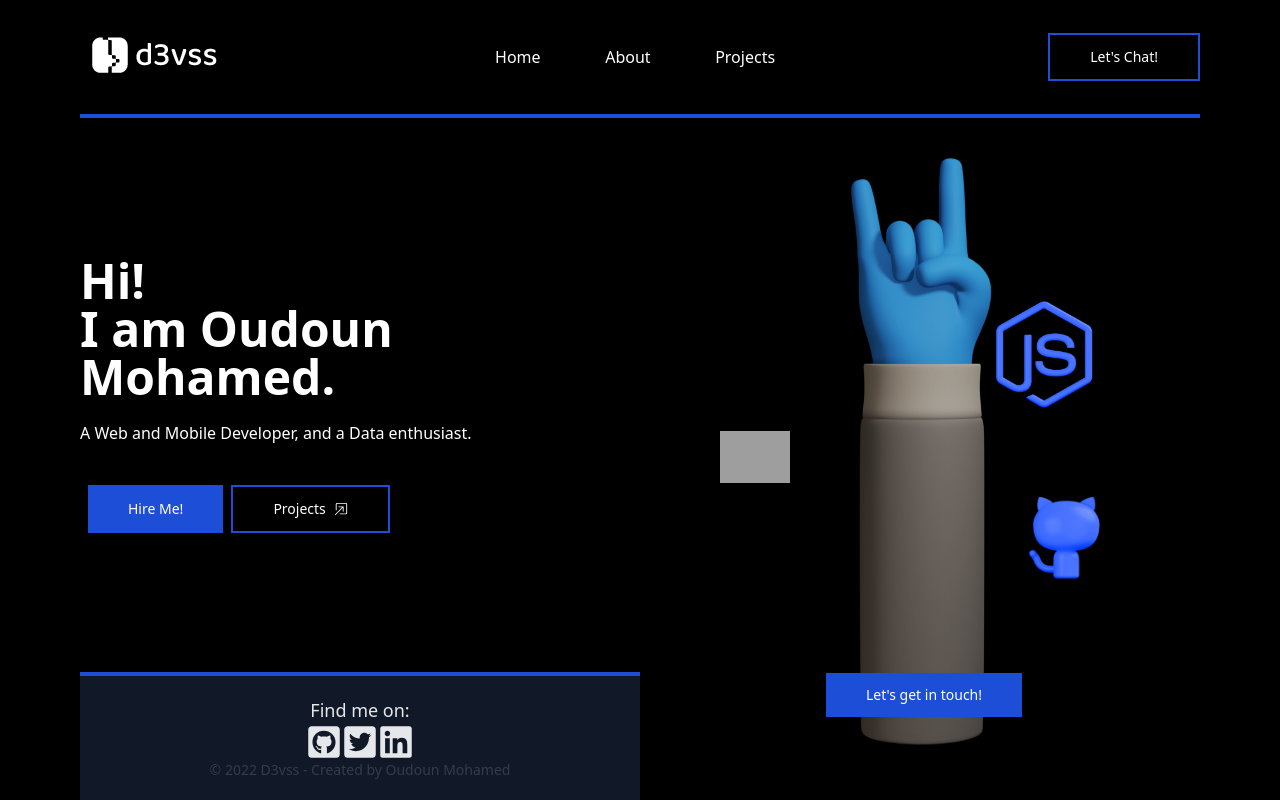
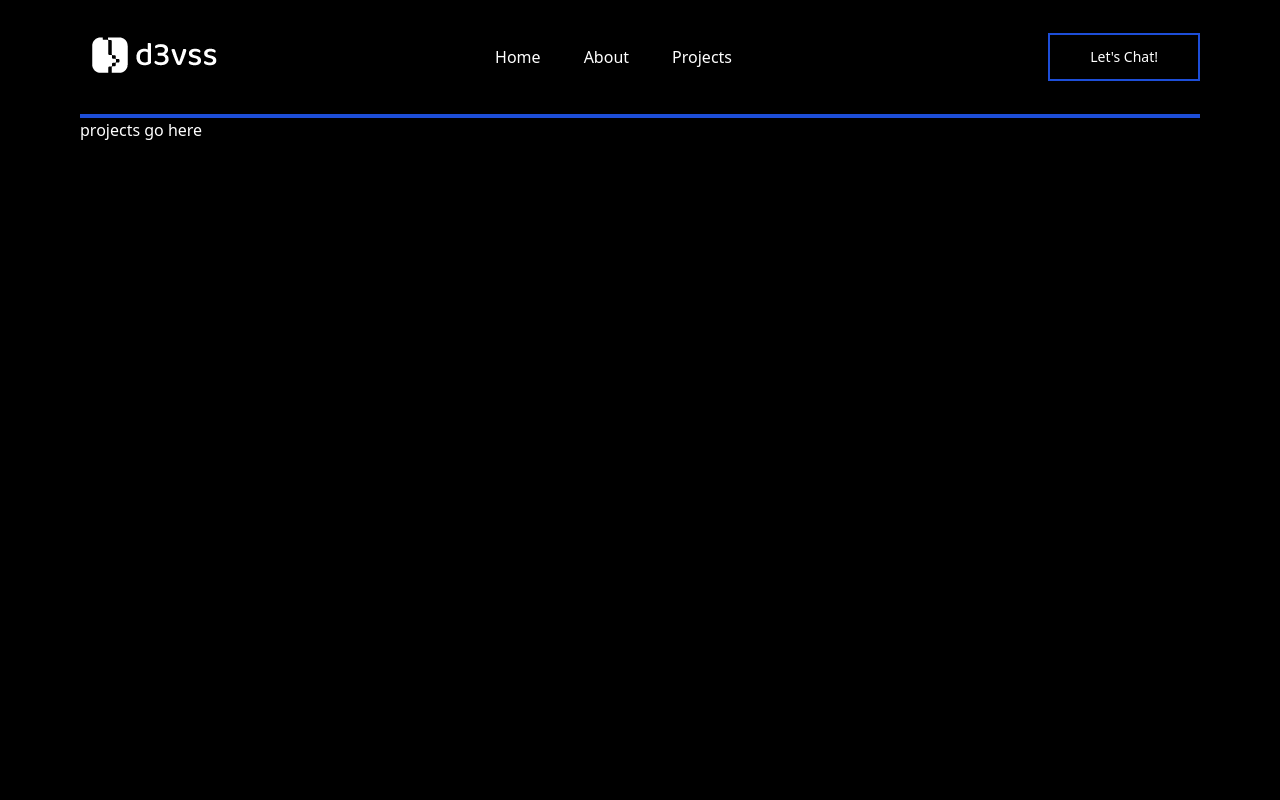
Before and after one commit to D3vss/portfolio-react.js, a React (Create React App) app: page /projects in a window 1280 px wide. Built offline with nearby package versions, Linux system fonts and the light colour scheme; grey boxes are pictures that could not be loaded.

Commit message:
Router Added

```diff
--- a/src/App.js
+++ b/src/App.js
@@ -1,8 +1,23 @@
 import React from "react";
-import { HomePage, AboutPage, ProjectsPage } from "./pages";
+import { HomePage, AboutPage, ProjectsPage, ContactPage } from "./pages";
+import {
+  BrowserRouter as Router,
+  Switch,
+  Route,
+  Routes,
+} from "react-router-dom";
 
 function App() {
-  return <HomePage />;
+  return (
+    <Router>
+      <Routes>
+        <Route path="/" element={<HomePage />} />
+        <Route path="/about" element={<AboutPage />} />
+        <Route path="/projects" element={<ProjectsPage />} />
+        <Route path="/contact" element={<ContactPage />} />
+      </Routes>
+    </Router>
+  );
 }
 
 export default App;
--- a/src/components/Navbar/Navbar.jsx
+++ b/src/components/Navbar/Navbar.jsx
@@ -1,4 +1,5 @@
 import React, { useState } from "react";
+import { Link } from "react-router-dom";
 
 import { Button } from "../";
 
@@ -18,16 +19,26 @@ function Navbar(props) {
             "lg:flex lg:flex-row lg:static lg:justify-between lg:w-1/4 bg-black h-1/4"
           }
         >
+          <Link to={"/"}>
             <span>Home</span>
+          </Link>
+          <Link to={"/about"}>
             <span>About</span>
+          </Link>
+          <Link to={"/projects"}>
             <span>Projects</span>
+          </Link>
+          <Link to={"/contact"}>
             <div className=" lg:hidden">
               <Button label={"Let's Chat!"} variant="outlined" />
             </div>
+          </Link>
         </div>
+        <Link to={"/contact"}>
           <div className="hidden lg:block">
             <Button label={"Let's Chat!"} variant="outlined" />
           </div>
+        </Link>
         <div className="visible lg:hidden">
           <Button
             variant={"filled"}
--- a/src/pages/AboutPage/AboutPage.jsx
+++ b/src/pages/AboutPage/AboutPage.jsx
@@ -0,0 +1,9 @@
+import React from "react";
+
+import { Layout } from "../../components";
+
+function AboutPage(props) {
+  return <Layout>about</Layout>;
+}
+
+export default AboutPage;
--- /dev/null
+++ b/src/pages/ContactPage/ContactPage.jsx
@@ -0,0 +1,9 @@
+import React from "react";
+
+import { Layout } from "../../components";
+
+function ContactPage(props) {
+  return <Layout>Contact form</Layout>;
+}
+
+export default ContactPage;
--- a/src/pages/ProjectsPage/ProjectsPage.jsx
+++ b/src/pages/ProjectsPage/ProjectsPage.jsx
@@ -0,0 +1,9 @@
+import React from "react";
+
+import { Layout } from "../../components";
+
+function ProjectsPage(props) {
+  return <Layout>projects go here</Layout>;
+}
+
+export default ProjectsPage;
--- a/src/pages/index.js
+++ b/src/pages/index.js
@@ -1,3 +1,4 @@
 export { default as HomePage } from "./HomePage/HomePage";
 export { default as AboutPage } from "./AboutPage/AboutPage";
 export { default as ProjectsPage } from "./ProjectsPage/ProjectsPage";
+export { default as ContactPage } from "./ContactPage/ContactPage";
```
Lines whose indentation alone changed are shown as unchanged.
